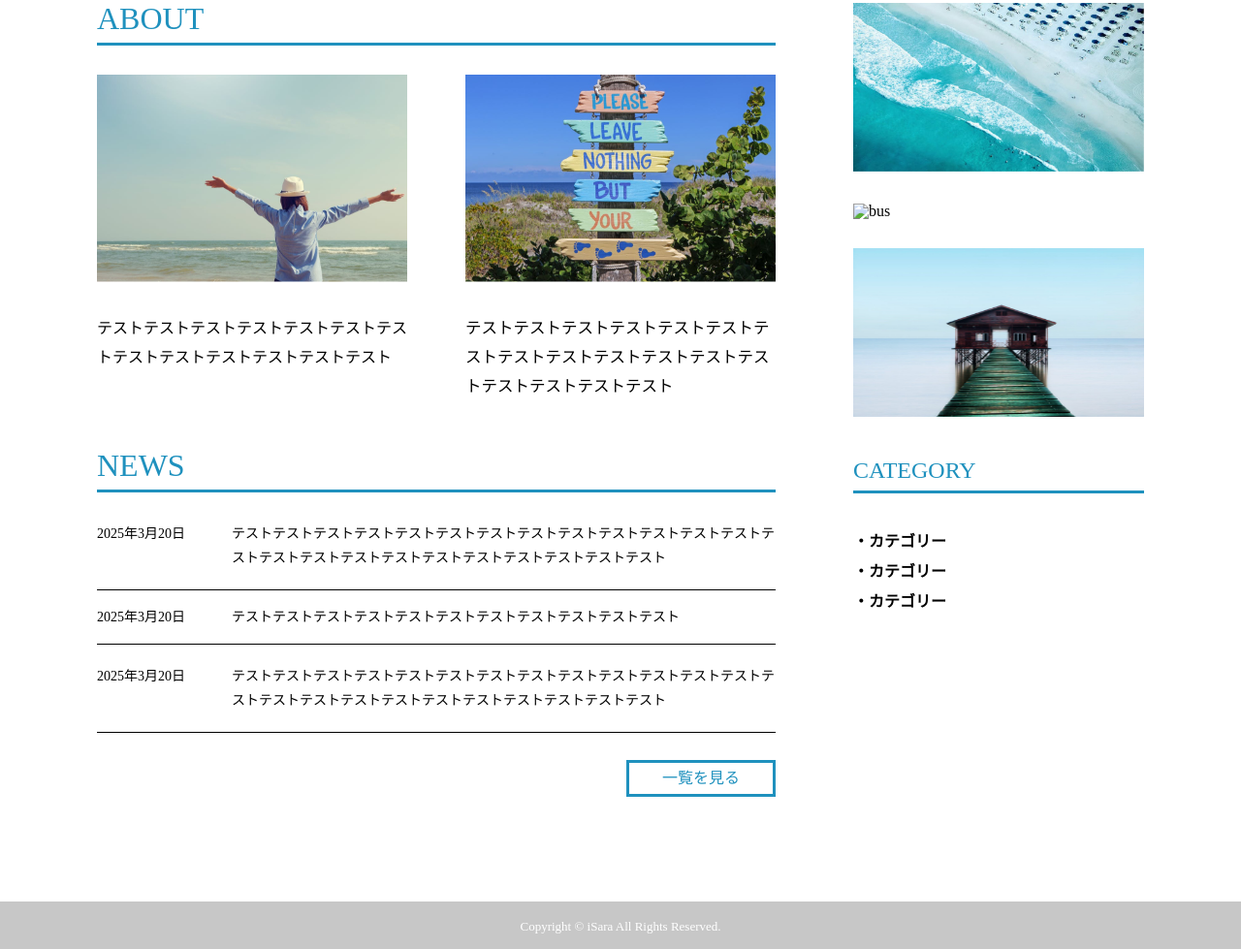
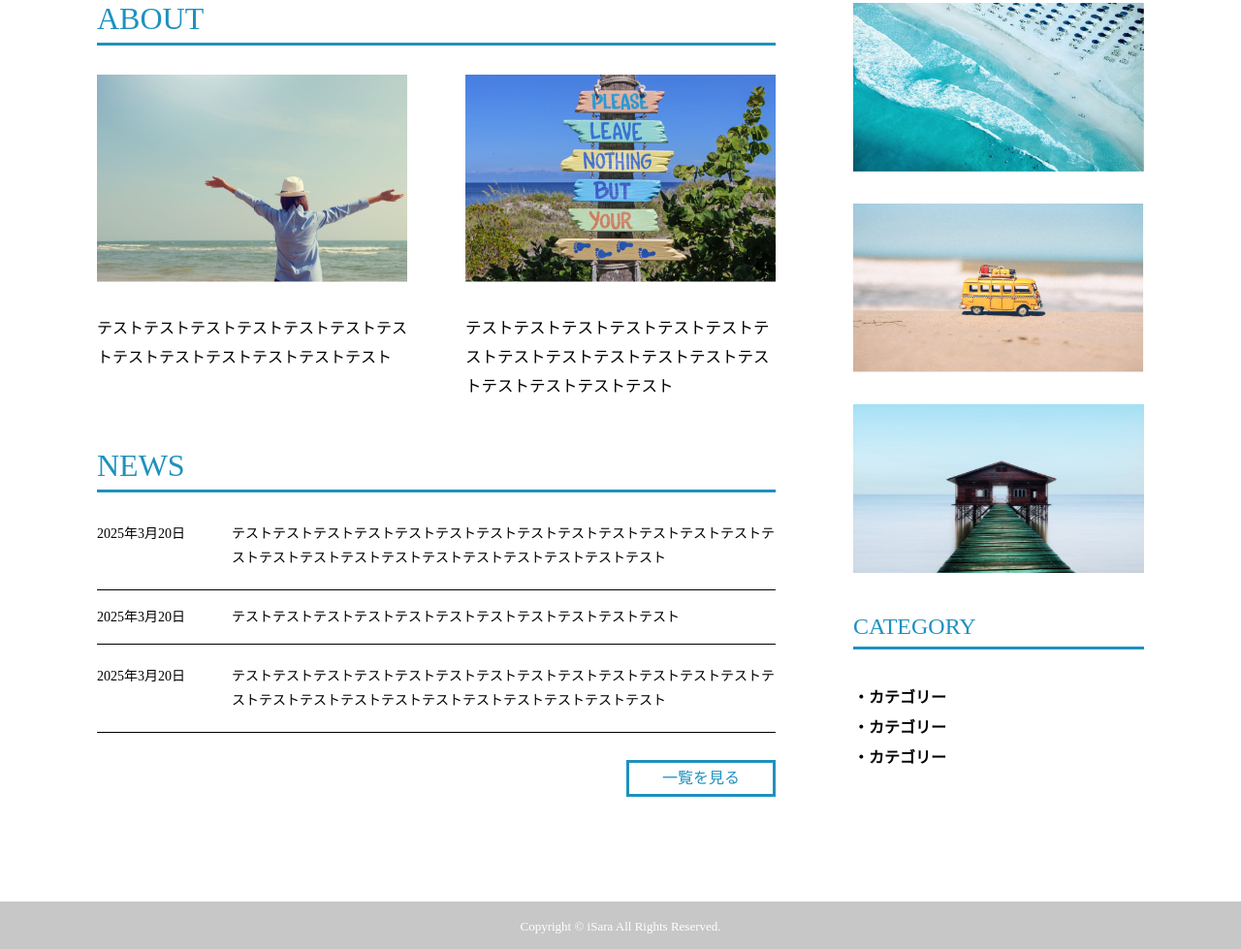
Before and after one commit to drhiro/iSara.lesson1-3, a plain HTML site: page index.html in a window 1280 px wide. Shown: the part 720-1699 px from the top of the page at 97% size. Drawn offline with Linux system fonts and the light colour scheme; files whose address does not match are found by name.

Commit message:
Update index.html

```diff
--- a/index.html
+++ b/index.html
@@ -65,7 +65,7 @@
             <div class="side">
                 <div class="pictures">
                     <img src="https://github.com/drhiro/iSara.lesson1-3/blob/master/side1.jpg?raw=true" alt="beach">
-                    <img src="img/side2.jpg" alt="bus">
+                    <img src="https://github.com/drhiro/iSara.lesson1-3/blob/master/side2.jpg?raw=true" alt="bus">
                     <img src="img/side3.jpg" alt="prefab">
                 </div>
                 <div class="category">
```
